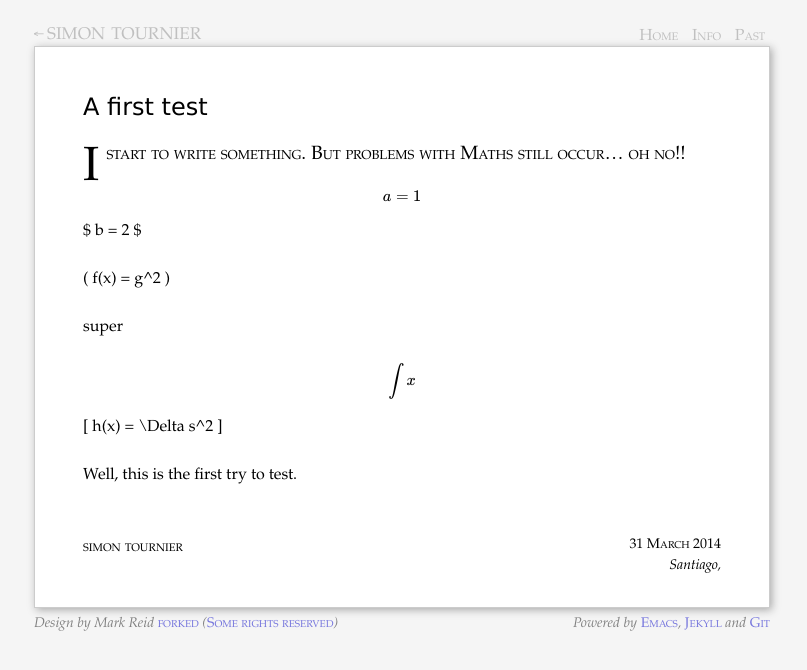
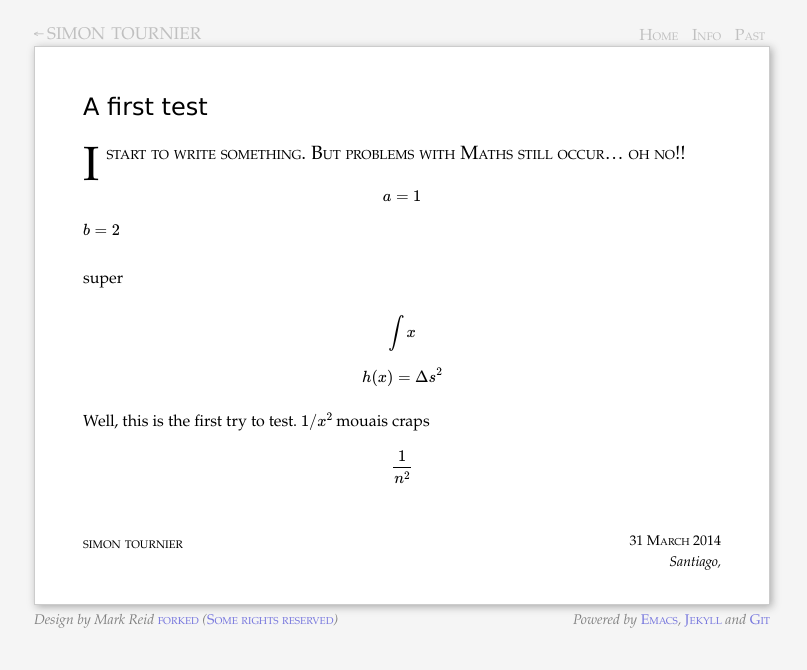
Before and after one commit to zimoun/zimoun.github.io, a Jekyll site: the page built from blog/_posts/2014-03-31-a-first-test.md, in a window 1280 px wide. Shown: the top 670 px of the page, without its empty margins (238-1045 px from the left). Built offline with Jekyll 4.4.1, drawn with Linux system fonts in a browser that asks for light colours; Markdown is read by kramdown in place of the engine named in the settings; formulas are drawn with MathJax 3; part of the change alters nothing that is shown.

```diff
--- a/_layouts/default.html
+++ b/_layouts/default.html
@@ -22,6 +22,29 @@
 
    <!-- Homepage CSS -->
    <link rel="stylesheet" href="/css/screen.css" type="text/css" />
+
+
+   <!-- MathJax configuration and loading -->
+   <script type="text/x-mathjax-config">
+	 MathJax.Hub.Config({
+	 extensions: ["tex2jax.js"],
+	 jax: ["input/TeX", "output/HTML-CSS"],
+	 tex2jax: {
+	 inlineMath: [ ['$', '$'] ],
+	 displayMath: [  ['$$', '$$'],["\[","\]"] ],
+	 processEscapes: true
+	 },
+	 TeX: { equationNumbers: { autoNumber: "AMS" } },
+	 "HTML-CSS": { availableFonts: ["TeX"] }
+	 });
+</script>
+
+    <!-- mathjax -->
+    <script type="text/javascript"
+        src="http://cdn.mathjax.org/mathjax/latest/MathJax.js?
+            config=TeX-AMS-MML_HTMLorMML">
+    </script>
+
 
 </head>
 <body id="{{ page.section }}">
@@ -80,11 +103,11 @@
 <!-- }); -->
 <!-- </script> -->
 
-    <!-- mathjax -->
-    <script type="text/javascript"
-        src="http://cdn.mathjax.org/mathjax/latest/MathJax.js?
-            config=TeX-AMS-MML_HTMLorMML">
-    </script>
+    <!-- <\!-- mathjax -\-> -->
+    <!-- <script type="text/javascript" -->
+    <!--     src="http://cdn.mathjax.org/mathjax/latest/MathJax.js? -->
+    <!--         config=TeX-AMS-MML_HTMLorMML"> -->
+    <!-- </script> -->
 
 </body>
 </html>
--- a/blog/_posts/2014-03-31-a-first-test.md
+++ b/blog/_posts/2014-03-31-a-first-test.md
@@ -11,13 +11,16 @@ $$ a = 1 $$
 
 $ b = 2 $
 
-\( f(x) = g^2 \)
-
 super
 
-$$ \int x $$
+$$
+\int x
+$$
 
 \[ h(x) = \Delta s^2 \]
 
 
 Well, this is the first try to test.
+$ 1/x^{2} $
+mouais craps
+\[ \frac{1}{n^{2}} \]
```
